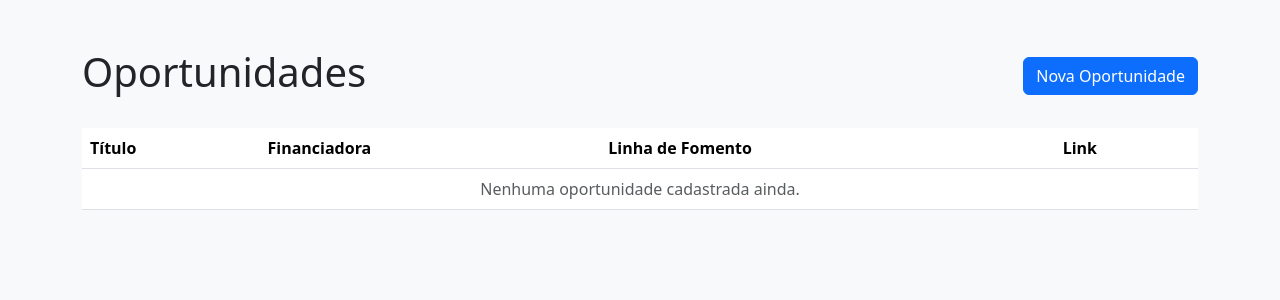
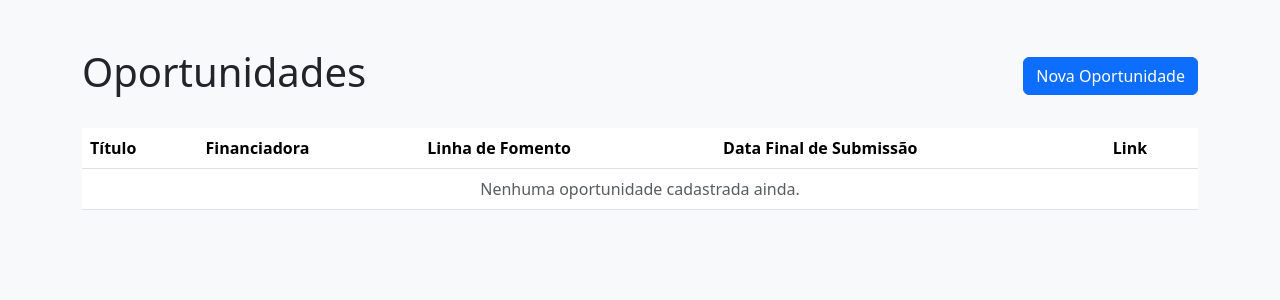
Before and after one commit to NropJoensuu/fomentobrasil, a Flask app: page /oportunidades in a window 1280 px wide. Shown: the top 300 px of the page. Run offline with Flask 3, Linux system fonts and the light colour scheme; data that the repository does not hold is empty.

Commit message:
Expoe data_prazo no formulario e na listagem de oportunidades
Campo ja existia no modelo mas nao estava acessivel via UI. Adiciona
input de data no formulario (antes da data prevista de resultado, para
deixar clara a distincao entre fim de submissao e divulgacao de
resultado) e uma coluna formatada na listagem.

```diff
--- a/app/routes.py
+++ b/app/routes.py
@@ -25,6 +25,13 @@ def nova_oportunidade():
         areas_raw = request.form.get("area_conhecimento") or ""
         areas = [a.strip() for a in areas_raw.split(",") if a.strip()]
 
+        data_prazo_raw = request.form.get("data_prazo") or ""
+        data_prazo = (
+            datetime.strptime(data_prazo_raw, "%Y-%m-%d").date()
+            if data_prazo_raw
+            else None
+        )
+
         data_resultado_previsto_raw = request.form.get("data_resultado_previsto") or ""
         data_resultado_previsto = (
             datetime.strptime(data_resultado_previsto_raw, "%Y-%m-%d").date()
@@ -43,6 +50,7 @@ def nova_oportunidade():
             publico_alvo=request.form.getlist("publico_alvo"),
             tipo_parceria=request.form.get("tipo_parceria") or None,
             modalidade_pessoa=request.form.get("modalidade_pessoa") or None,
+            data_prazo=data_prazo,
             data_resultado_previsto=data_resultado_previsto,
             link=request.form["link"],
             descricao=request.form.get("descricao") or None,
--- a/templates/oportunidades/listar.html
+++ b/templates/oportunidades/listar.html
@@ -13,7 +13,7 @@
     </div>
     <table class="table bg-white">
       <thead>
-  <tr><th>Título</th><th>Financiadora</th><th>Linha de Fomento</th><th>Link</th></tr>
+  <tr><th>Título</th><th>Financiadora</th><th>Linha de Fomento</th><th>Data Final de Submissão</th><th>Link</th></tr>
       </thead>
       <tbody>
         {% for o in oportunidades %}
@@ -21,10 +21,11 @@
           <td>{{ o.titulo }}</td>
           <td>{{ o.instituicao_financiadora }}</td>
           <td>{{ o.linha_de_fomento }}</td>
+          <td>{{ o.data_prazo.strftime('%d/%m/%Y') if o.data_prazo else '' }}</td>
           <td><a href="{{ o.link }}" target="_blank">Ver edital</a></td>
         </tr>
         {% else %}
-        <tr><td colspan="4" class="text-center text-muted">Nenhuma oportunidade cadastrada ainda.</td></tr>
+        <tr><td colspan="5" class="text-center text-muted">Nenhuma oportunidade cadastrada ainda.</td></tr>
         {% endfor %}
       </tbody>
     </table>
```
Also changed, not shown: templates/oportunidades/nova.html (+8 -0 lines).
